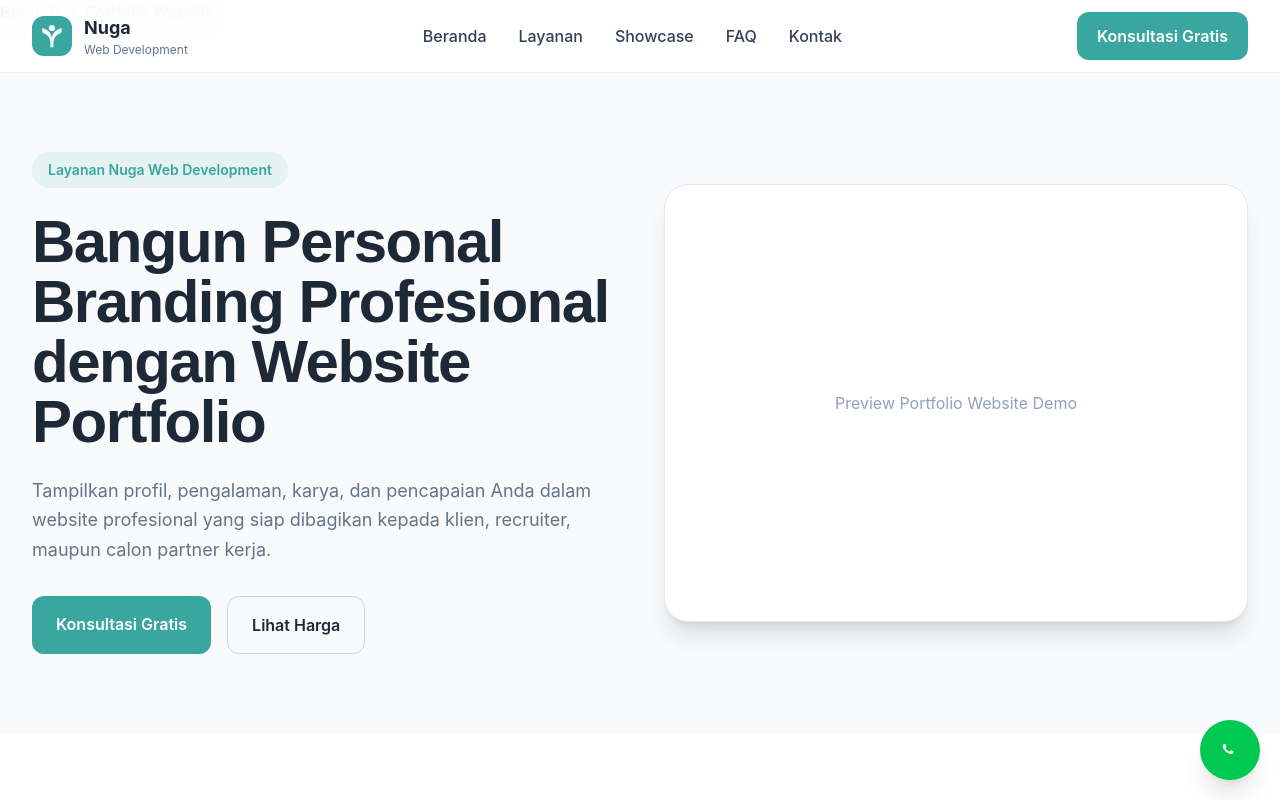
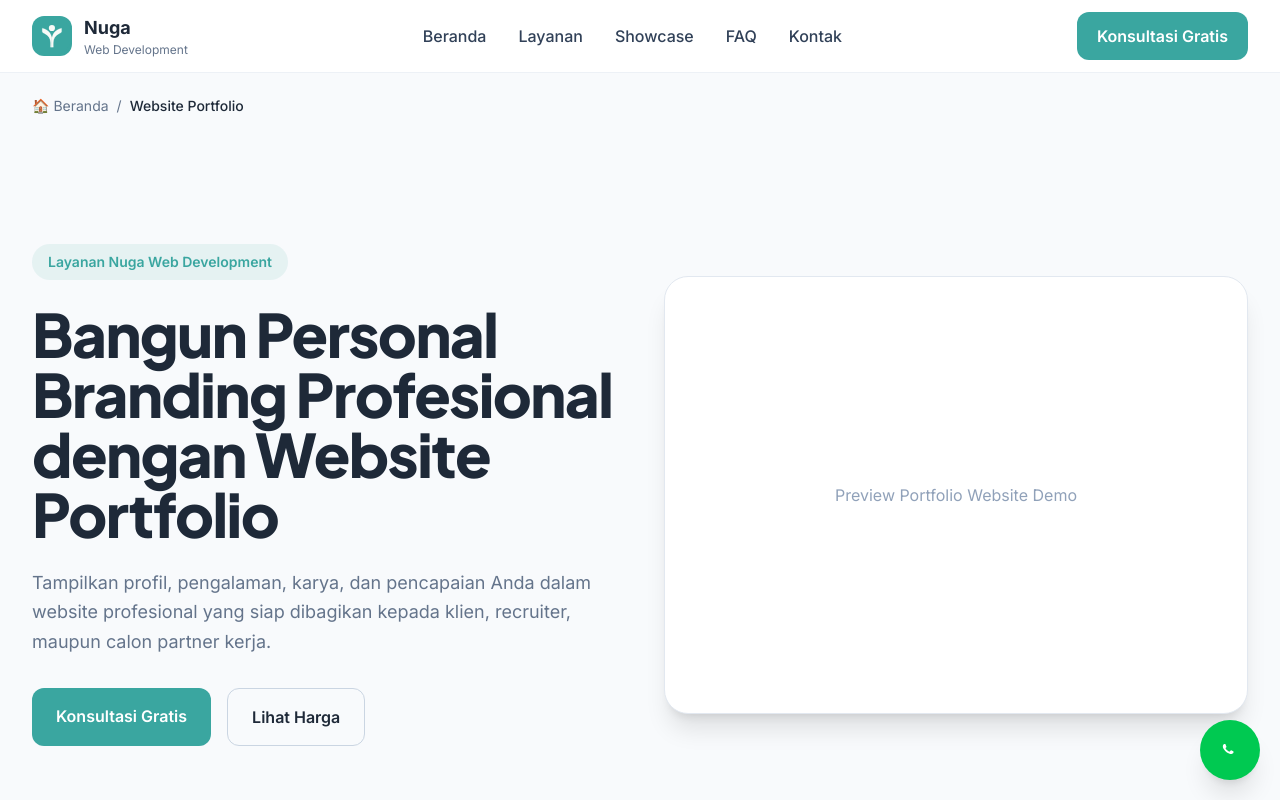
Before and after one commit to GandaPd/nugadev-v2, a website with bundled scripts: page public/layanan/portfolio-website/index.html in a window 1280 px wide. Shown: the top 800 px of the page. Built offline with nearby package versions, Linux system fonts and the light colour scheme.

Commit message:
feat: update HTML structure and styles for improved navigation and consistency

```diff
--- a/public/layanan/portfolio-website/index.html
+++ b/public/layanan/portfolio-website/index.html
@@ -1,5 +1,5 @@
 <!doctype html>
-<html lang="id">
+<html lang="id" class="scroll-smooth">
   <head>
     <meta charset="UTF-8" />
     <meta name="viewport" content="width=device-width, initial-scale=1.0" />
@@ -33,6 +33,14 @@
     />
 
     <link rel="stylesheet" href="/css/output.css" />
+
+    <link rel="preconnect" href="https://fonts.googleapis.com" />
+    <link rel="preconnect" href="https://fonts.gstatic.com" crossorigin />
+
+    <link
+      href="https://fonts.googleapis.com/css2?family=Inter:wght@400;500;600;700&family=Plus+Jakarta+Sans:wght@600;700;800&display=swap"
+      rel="stylesheet"
+    />
 
     <!-- Favicon -->
     <link rel="icon" href="/assets/logo/favicon.ico" />
@@ -275,19 +283,26 @@
 </header>
 
 
-    <nav aria-label="Breadcrumb">
+
+    <main id="main-content">
+      <!-- Breadcrumb -->
+      <section class="bg-slate-50 pt-24">
+          <div class="mx-auto max-w-7xl px-4 sm:px-6 lg:px-8">
+            <nav aria-label="Breadcrumb" class="text-sm text-secondary">
               <ol class="flex items-center gap-2">
                 <li>
-          <a href="/">Beranda</a>
+                  <a href="/" class="hover:text-primary">🏠 Beranda </a>
                 </li>
 
                 <li>/</li>
 
-        <li class="font-medium text-dark">Portfolio Website</li>
+                <li class="font-medium text-dark">Website Portfolio</li>
               </ol>
             </nav>
+          </div>
+        </div>
+      </section>
 
-    <main id="main-content">
       <!-- Hero -->
       <section class="bg-slate-50 pt-32 pb-20">
         <div class="mx-auto max-w-7xl px-4 sm:px-6 lg:px-8">
@@ -807,7 +822,7 @@
               href="/layanan/portfolio-website/index.html"
               class="hover:text-primary"
             >
-              Portfolio Website
+              Website Portfolio
             </a>
           </li>
         </ul>
--- a/src/css/input.css
+++ b/src/css/input.css
@@ -39,3 +39,11 @@
 @utility font-body {
   font-family: "Inter", sans-serif;
 }
+
+@utility pt-24 {
+  padding-top: calc(var(--spacing) * 24);
+}
+
+@utility pt-28 {
+  padding-top: calc(var(--spacing) * 28);
+}
```
Also changed, not shown: public/index.html (+5 -5 lines), public/layanan/company-profile/index.html (+22 -6 lines), public/layanan/landing-page/index.html (+14 -4 lines), src/pages/company-profile.html (+21 -5 lines), src/pages/index.html (+4 -4 lines), src/pages/landing-page.html (+13 -3 lines), src/pages/portfolio-website.html (+20 -5 lines), src/partials/footer.html (+1 -1 lines), public/css/output.css. Lines whose indentation alone changed are shown as unchanged.
